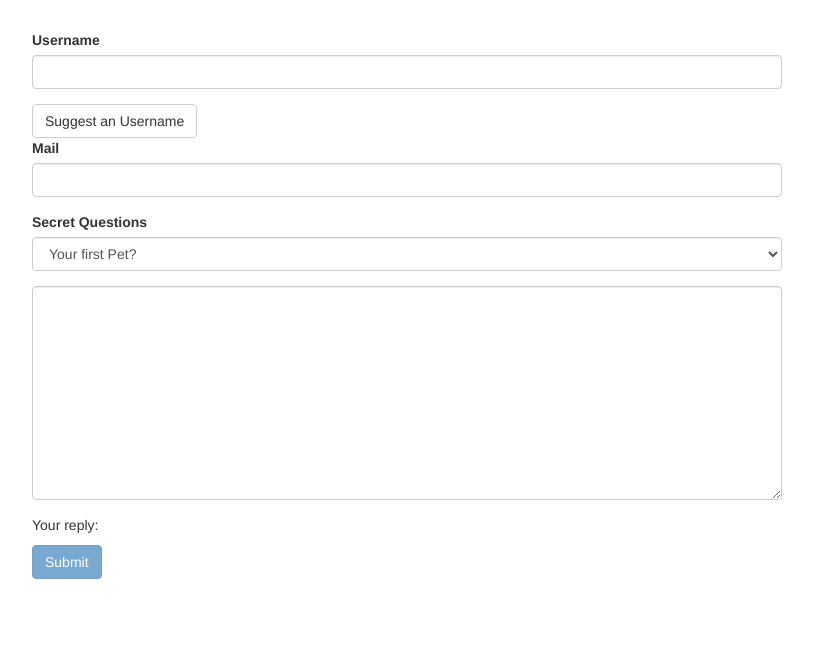
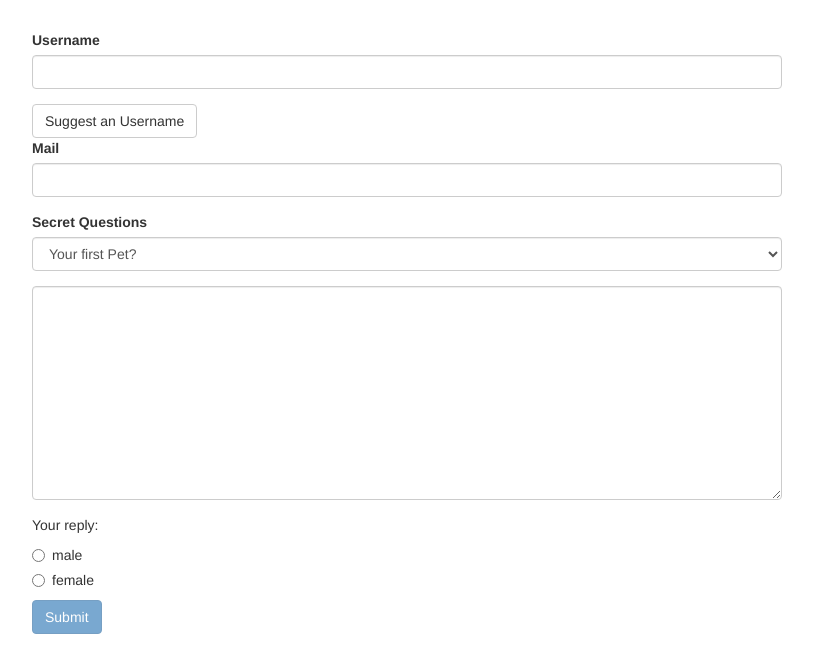
Before and after one commit to cleristonm/Angular-Course, an Angular app in the folder section15_forms_td/: page / in a window 1280 px wide. Shown: the top 672 px of the page, without its empty margins (233-1046 px from the left). Built offline with nearby package versions, Linux system fonts and the light colour scheme.

Commit message:
197 TD Handling Radio Buttons

```diff
--- a/section15_forms_td/src/app/app.component.html
+++ b/section15_forms_td/src/app/app.component.html
@@ -54,6 +54,13 @@
             [(ngModel)]="answer"></textarea>
         </div>
         <p>Your reply: {{ answer }}</p>
+
+        <div class="radio" *ngFor="let gender of genders">
+          <label for="">
+            <input type="radio" name="gender" ngModel [value]="gender" required>
+            {{ gender }}
+          </label>
+        </div>
         <button
           class="btn btn-primary"
           type="submit"
--- a/section15_forms_td/src/app/app.component.ts
+++ b/section15_forms_td/src/app/app.component.ts
@@ -10,6 +10,7 @@ export class AppComponent {
   @ViewChild('f') signupForm: NgForm;
   defaultQuestion = 'pet';
   answer = '';
+  genders = ['male', 'female'];
 
   onSubmit(){
     console.log(this.signupForm);
```
